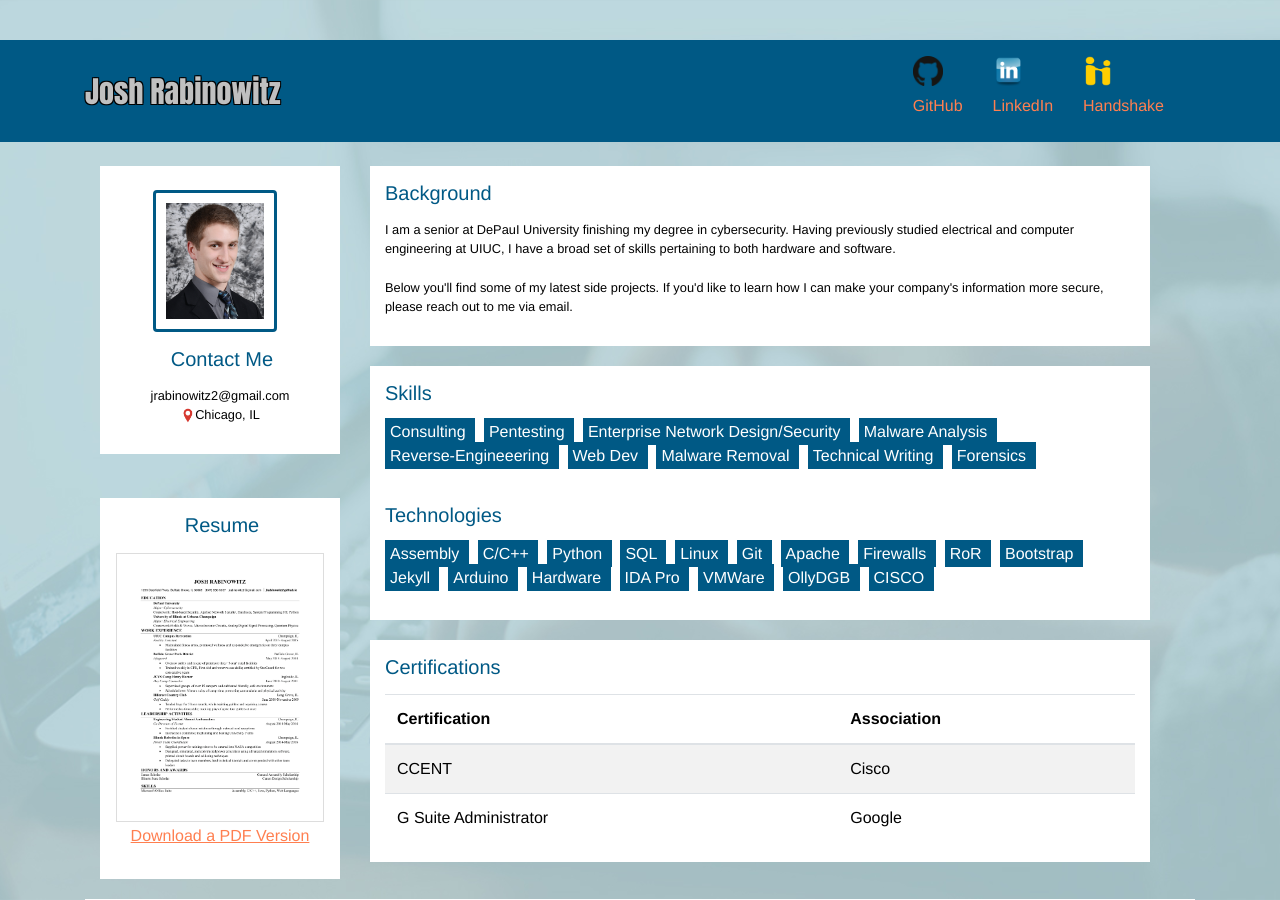
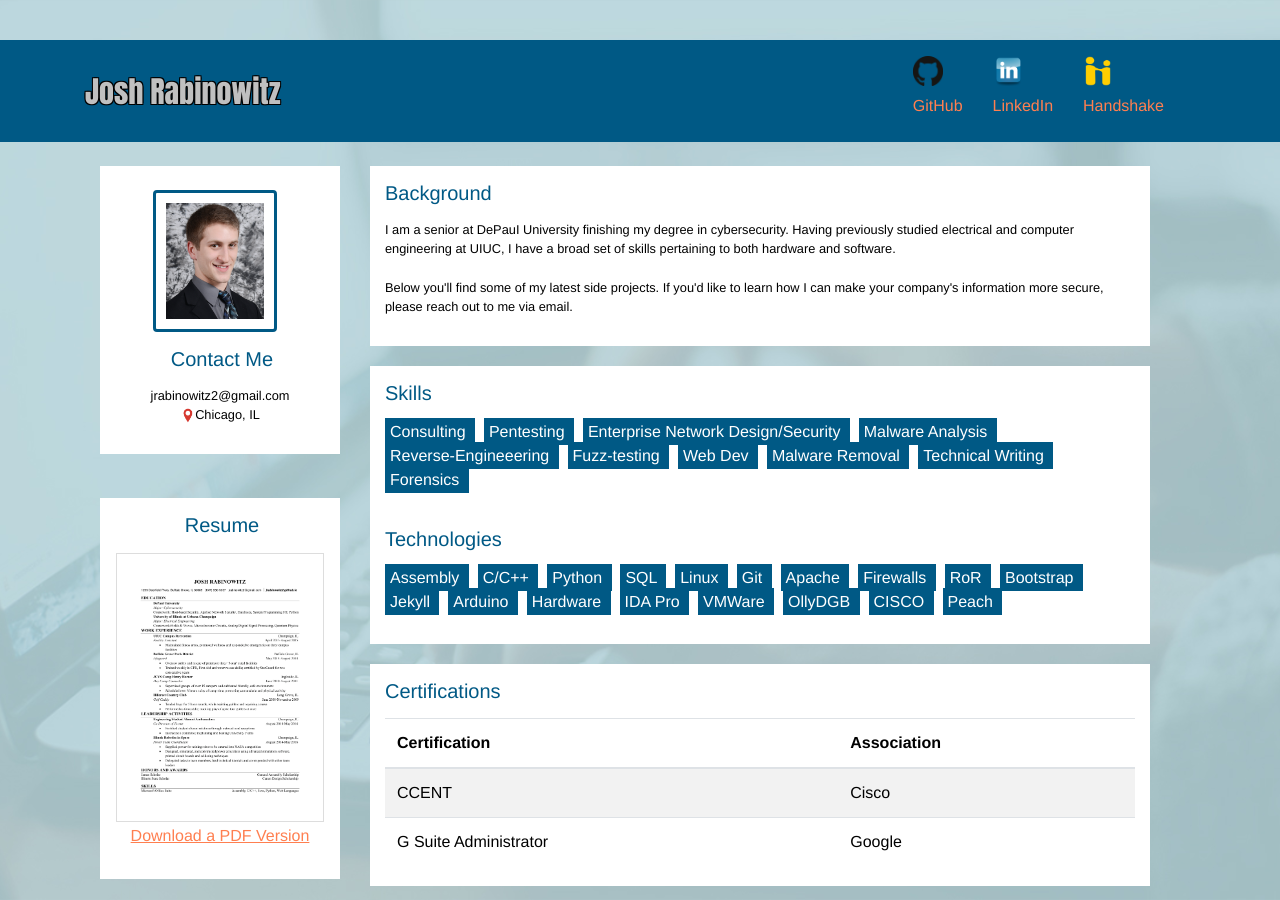
Before and after one commit to jrabinowitz2/jrabinowitz2.github.io, a Jekyll site: the page built from index.html, in a window 1280 px wide and 900 px high. Built offline with Jekyll 4.4.1, drawn with Linux system fonts in a browser that asks for light colours; nearby versions of some CDN libraries; comment, search, counter and statistics services are not loaded.

Commit message:
added project

```diff
--- a/_config.yml
+++ b/_config.yml
@@ -26,6 +26,7 @@
  - Enterprise Network Design/Security
  - Malware Analysis
  - Reverse-Engineeering
+ - Fuzz-testing
  - Web Dev
  - Malware Removal
  - Technical Writing
@@ -49,6 +50,7 @@
  - VMWare
  - OllyDGB
  - CISCO
+ - Peach
 
 certs:
  - name: CCENT
@@ -115,6 +117,7 @@
 github:
  - jrabinowitz2/jrabinowitz2.github.io
  - jrabinowitz2/Minesweeper-RE-Challenge
+ - jrabinowitz2/Subdomain-Scanner
 
 ####Build settings
 permalink: :title/
```
